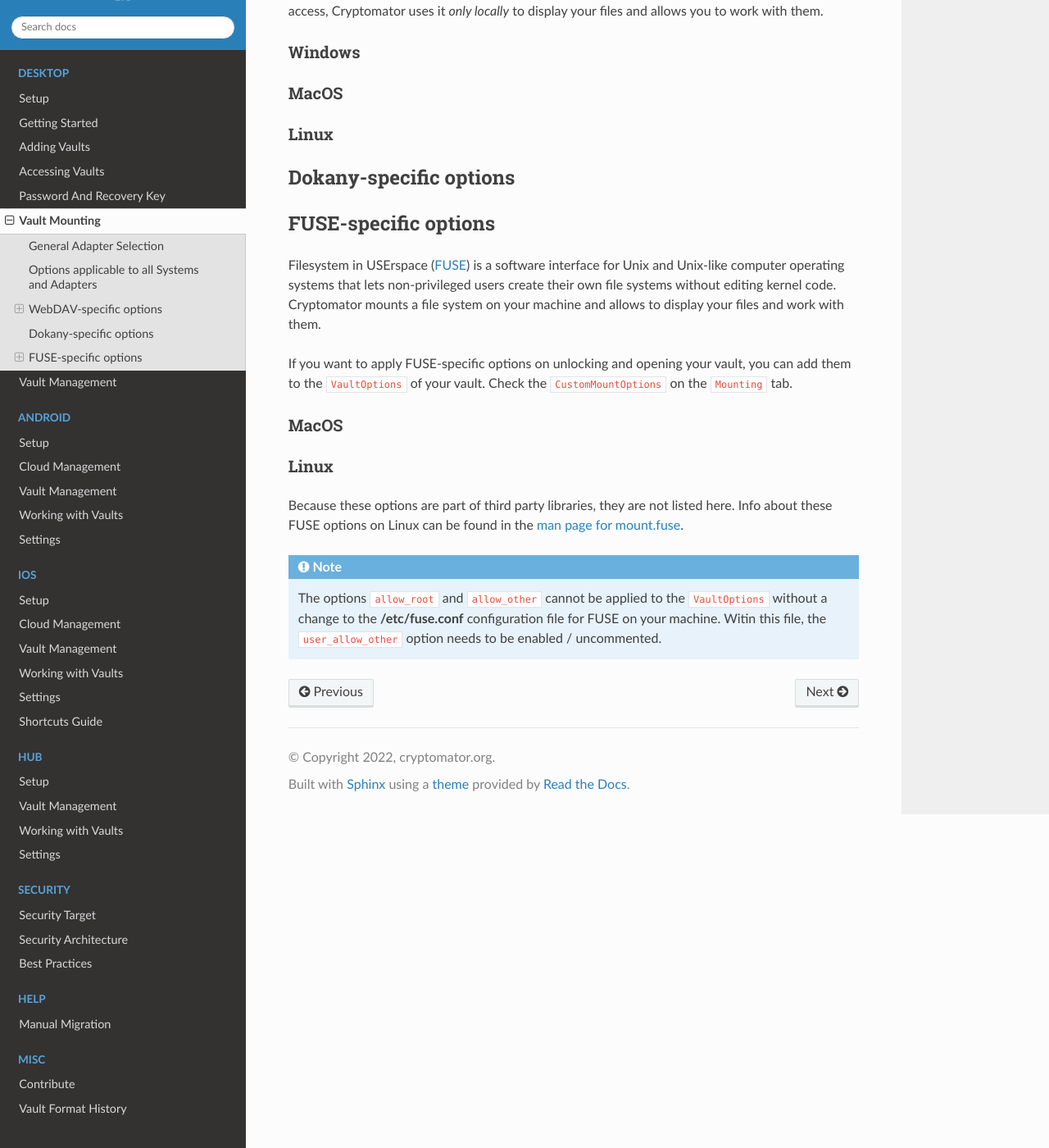
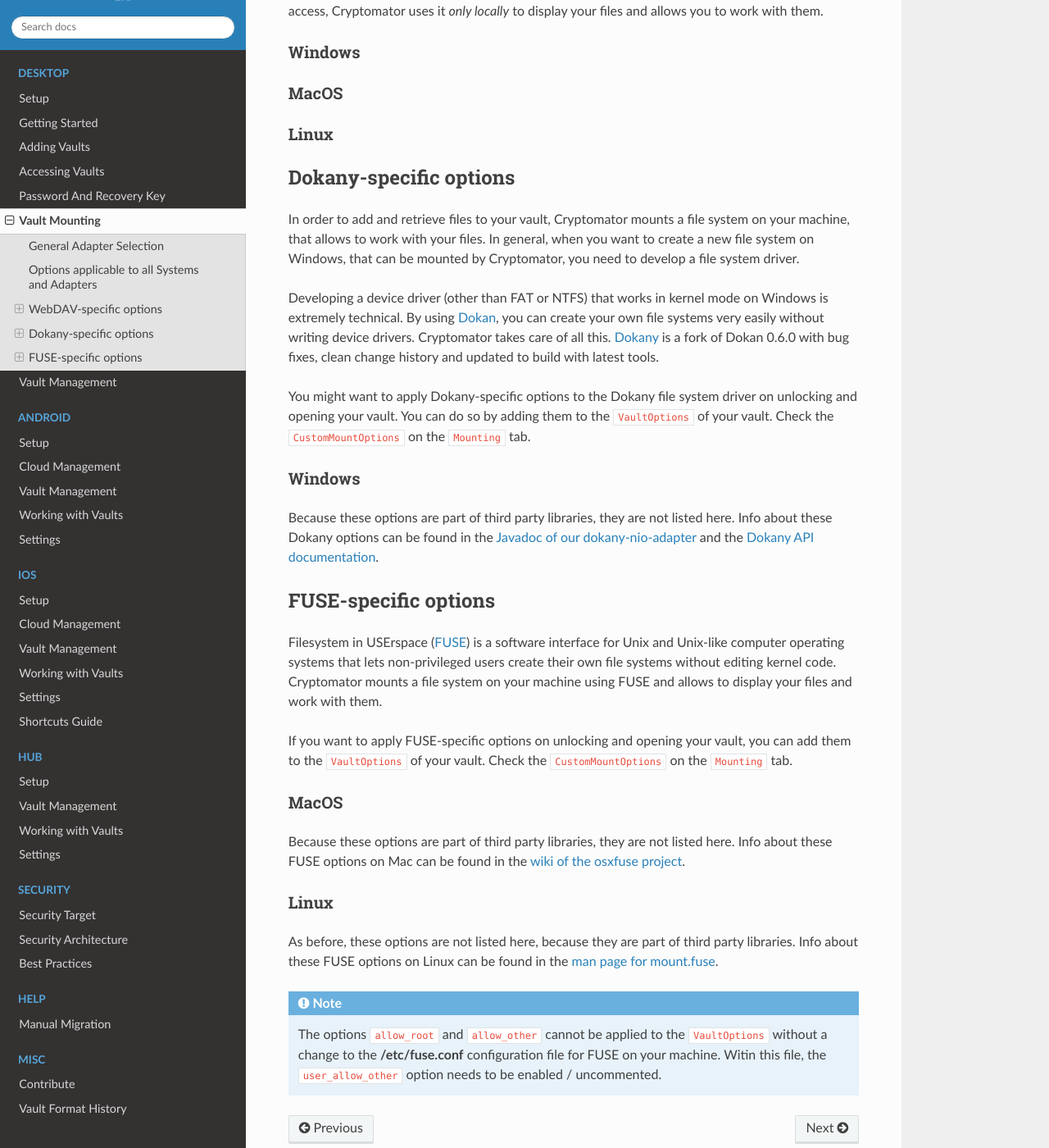
Before and after one commit to cryptomator/docs, a Sphinx documentation site: the page built from source/desktop/vault-mounting.rst, in a window 1280 px wide and 1400 px high, scrolled down 1224 px. Shown: the whole window at 82% size. Built offline with Sphinx 7.4.7 and the Read the Docs theme 2.0.0, drawn with Linux system fonts in a browser that asks for light colours.

Commit message:
Added Dokany-specific options (#35)
* Added Dokany-specific options
Added FUSE specific options for Mac
Improved wording

* Fix link

```diff
--- a/source/desktop/accessing-vaults.rst
+++ b/source/desktop/accessing-vaults.rst
@@ -39,7 +39,7 @@
 -------------------------------
 
 After unlocking, your vault's contents will become available as a virtual drive on your PC.
-This means, that you interact with your confidential files in the same way as with any other hard drive or USB stick.
+This means, that you interact with your confidential files in the same way as with any other hard drive or USB thumb drive.
 
 If you can not find the unlocked vault in your systems file manager (Windows Explorer, Finder, ...), you can always click on ``Reveal Drive`` in your Cryptomator window:
 
--- a/source/desktop/vault-mounting.rst
+++ b/source/desktop/vault-mounting.rst
@@ -83,12 +83,25 @@
 Dokany-specific options
 -----------------------
 
+In order to add and retrieve files to your vault, Cryptomator mounts a file system on your machine, that allows to work with your files. In general, when you want to create a new file system on Windows, that can be mounted by Cryptomator, you need to develop a file system driver.
+
+Developing a device driver (other than FAT or NTFS) that works in kernel mode on Windows is extremely technical. By using `Dokan <https://en.wikipedia.org/wiki/Dokan_Library>`_, you can create your own file systems very easily without writing device drivers. Cryptomator takes care of all this. `Dokany <https://github.com/dokan-dev/dokany>`_ is a fork of Dokan 0.6.0 with bug fixes, clean change history and updated to build with latest tools.
+
+You might want to apply Dokany-specific options to the Dokany file system driver on unlocking and opening your vault. You can do so by adding them to the |VaultOptions|_ of your vault. Check the ``CustomMountOptions`` on the ``Mounting`` tab.
+
+.. _desktop/vault-mounting/dokany/windows:
+
+Windows
+^^^^^^^
+
+Because these options are part of third party libraries, they are not listed here. Info about these Dokany options can be found in the `Javadoc of our dokany\-nio\-adapter <https://github.com/cryptomator/dokany-nio-adapter/blob/cc16727febcbf2c297b3e296ff2765b4da81a2b6/src/main/java/org/cryptomator/frontend/dokany/MountUtil.java#L27-L34>`_ and the `Dokany API documentation <https://dokan-dev.github.io/dokany-doc/html/group___d_o_k_a_n___o_p_t_i_o_n.html#ga4b96dce8ea1b901a7babe05767a27abe>`_.
+
 .. _desktop/vault-mounting/fuse:
 
 FUSE-specific options
 ---------------------
 
-Filesystem in USErspace (`FUSE <https://en.wikipedia.org/wiki/Filesystem_in_Userspace>`_) is a software interface for Unix and Unix-like computer operating systems that lets non-privileged users create their own file systems without editing kernel code. Cryptomator mounts a file system on your machine and allows to display your files and work with them.
+Filesystem in USErspace (`FUSE <https://en.wikipedia.org/wiki/Filesystem_in_Userspace>`_) is a software interface for Unix and Unix-like computer operating systems that lets non-privileged users create their own file systems without editing kernel code. Cryptomator mounts a file system on your machine using FUSE and allows to display your files and work with them.
 
 If you want to apply FUSE-specific options on unlocking and opening your vault, you can add them to the |VaultOptions|_ of your vault. Check the ``CustomMountOptions`` on the ``Mounting`` tab.
 
@@ -97,12 +110,14 @@
 MacOS
 ^^^^^
 
+Because these options are part of third party libraries, they are not listed here. Info about these FUSE options on Mac can be found in the `wiki of the osxfuse project <https://github.com/osxfuse/osxfuse/wiki/Mount-options>`_.
+
 .. _desktop/vault-mounting/fuse/linux:
 
 Linux
 ^^^^^
 
-Because these options are part of third party libraries, they are not listed here. Info about these FUSE options on Linux can be found in the `man page for mount\.fuse <https://man7.org/linux/man-pages/man8/mount.fuse3.8.html>`_.
+As before, these options are not listed here, because they are part of third party libraries. Info about these FUSE options on Linux can be found in the `man page for mount\.fuse <https://man7.org/linux/man-pages/man8/mount.fuse3.8.html>`_.
 
 .. note::
 
```
